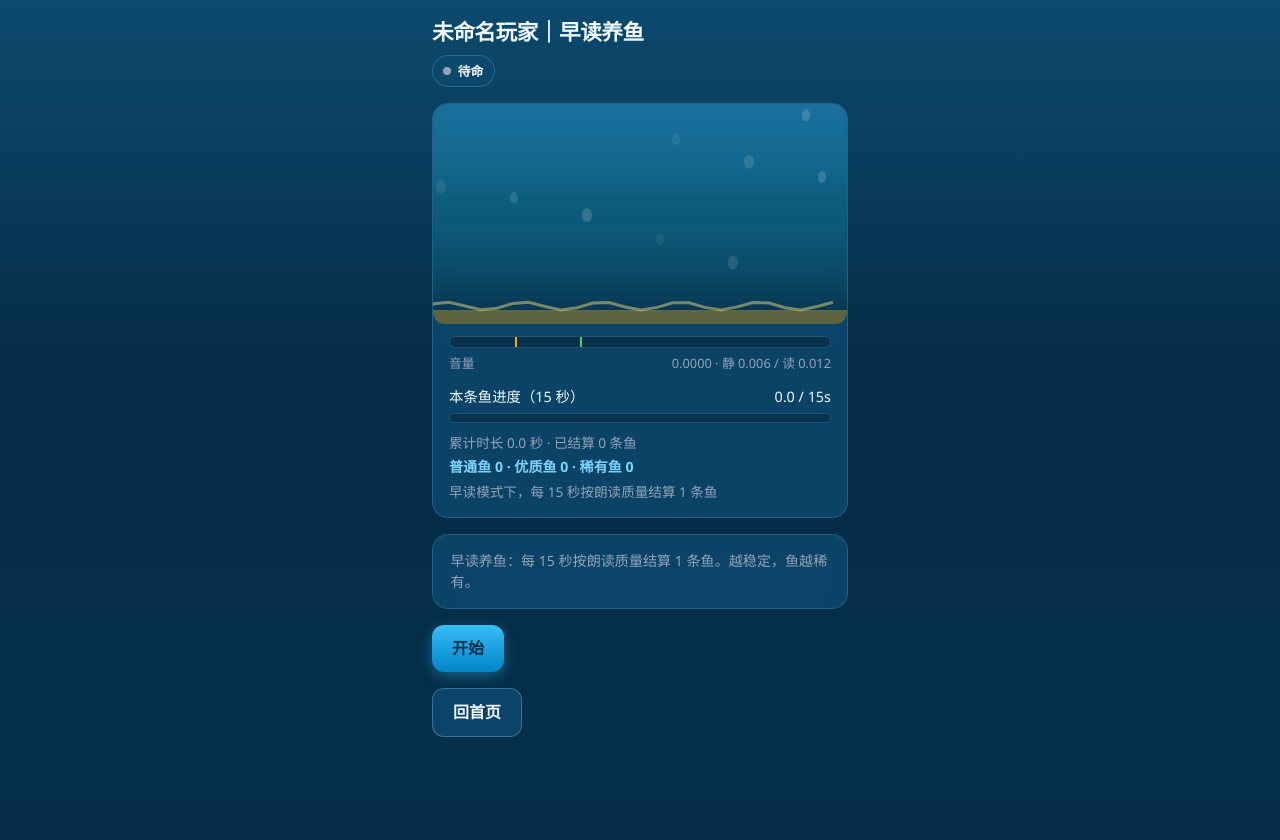
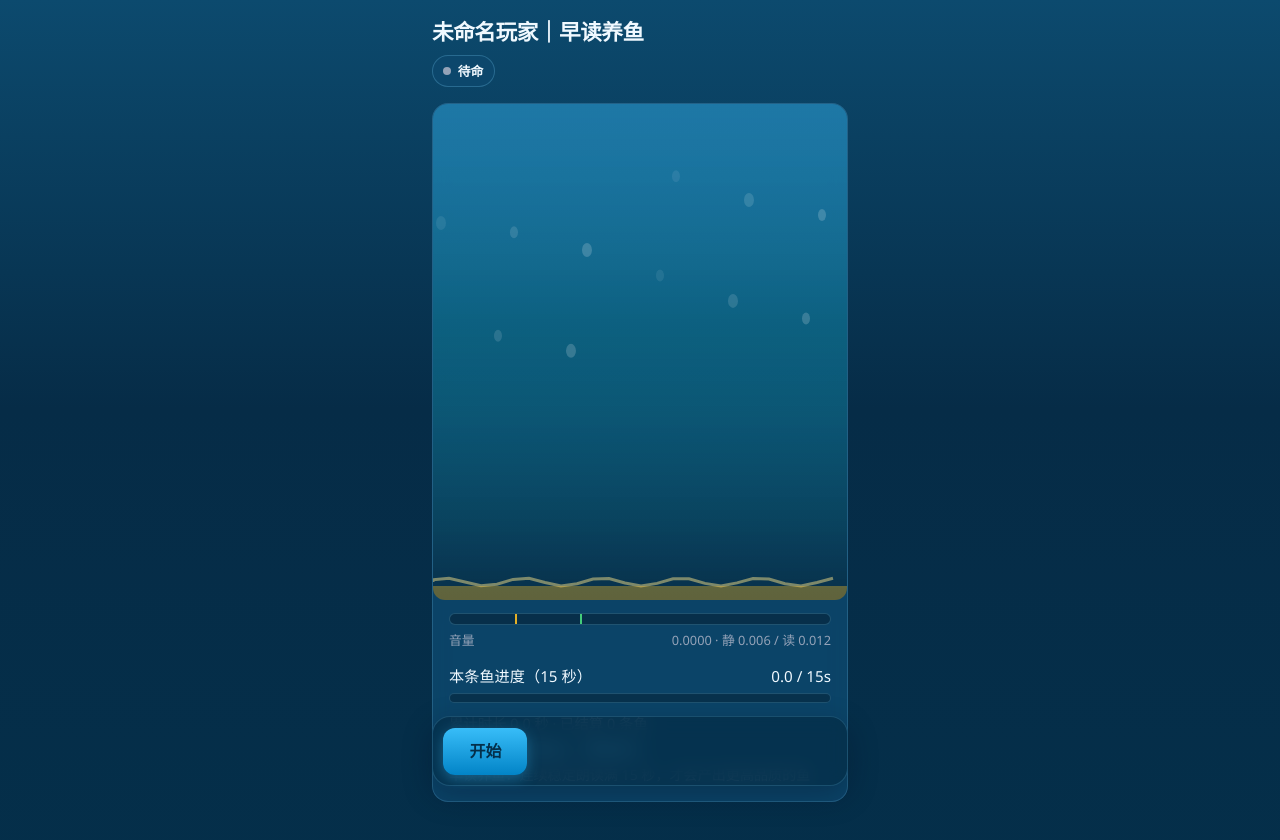
Before and after one commit to slk1061569042-lab/reading-fish-offline, a React (Vite) app: page /reading in a window 1280 px wide. Shown: the top 840 px of the page. Before the commit the page ends 800 px from the top, so only its background shows below. Built offline with nearby package versions, Linux system fonts and the light colour scheme.

Commit message:
feat: improve reading stage fullscreen and fish visuals

```diff
--- a/src/components/AquariumTank.tsx
+++ b/src/components/AquariumTank.tsx
@@ -1,4 +1,6 @@
 import { useEffect, useRef } from 'react'
+
+type FishTier = 'normal' | 'good' | 'rare'
 
 type Fish = {
   x: number
@@ -6,34 +8,77 @@ type Fish = {
   vx: number
   vy: number
   phase: number
-  hue: number
+  tier: FishTier
   w: number
   h: number
+  hue: number
+  glow: string
 }
 
-function makeFish(i: number, w: number, h: number): Fish {
+function makeFish(i: number, w: number, h: number, tier: FishTier): Fish {
+  if (tier === 'rare') {
+    return {
+      x: Math.random() * (w - 60) + 30,
+      y: Math.random() * (h * 0.5) + h * 0.12,
+      vx: (Math.random() * 0.32 + 0.12) * (Math.random() < 0.5 ? -1 : 1),
+      vy: (Math.random() - 0.5) * 0.18,
+      phase: Math.random() * Math.PI * 2,
+      tier,
+      w: 44 + (i % 2) * 4,
+      h: 22 + (i % 2) * 3,
+      hue: 46 + Math.random() * 10,
+      glow: 'rgba(253, 224, 71, 0.55)',
+    }
+  }
+
+  if (tier === 'good') {
+    return {
+      x: Math.random() * (w - 50) + 25,
+      y: Math.random() * (h * 0.54) + h * 0.12,
+      vx: (Math.random() * 0.4 + 0.16) * (Math.random() < 0.5 ? -1 : 1),
+      vy: (Math.random() - 0.5) * 0.22,
+      phase: Math.random() * Math.PI * 2,
+      tier,
+      w: 34 + (i % 3) * 3,
+      h: 18 + (i % 2) * 2,
+      hue: 186 + Math.random() * 16,
+      glow: 'rgba(34, 211, 238, 0.28)',
+    }
+  }
+
   return {
     x: Math.random() * (w - 40) + 20,
-    y: Math.random() * (h * 0.55) + h * 0.12,
-    vx: (Math.random() * 0.45 + 0.15) * (Math.random() < 0.5 ? -1 : 1),
-    vy: (Math.random() - 0.5) * 0.25,
+    y: Math.random() * (h * 0.58) + h * 0.14,
+    vx: (Math.random() * 0.45 + 0.18) * (Math.random() < 0.5 ? -1 : 1),
+    vy: (Math.random() - 0.5) * 0.24,
     phase: Math.random() * Math.PI * 2,
-    hue: 185 + (i % 5) * 14 + Math.random() * 10,
-    w: 26 + (i % 4) * 4,
-    h: 14 + (i % 3) * 2,
+    tier,
+    w: 24 + (i % 3) * 3,
+    h: 13 + (i % 2) * 2,
+    hue: 214 + Math.random() * 12,
+    glow: 'rgba(96, 165, 250, 0.12)',
   }
 }
 
 type Props = {
-  fishCount: number
+  fishCount?: number
+  normalCount?: number
+  goodCount?: number
+  rareCount?: number
   className?: string
+  full?: boolean
 }
 
-export function AquariumTank({ fishCount, className }: Props) {
+export function AquariumTank({ fishCount = 0, normalCount, goodCount, rareCount, className, full = false }: Props) {
   const canvasRef = useRef<HTMLCanvasElement>(null)
   const fishRef = useRef<Fish[]>([])
-  const targetRef = useRef(0)
-  targetRef.current = Math.max(0, Math.min(24, fishCount))
+  const countsRef = useRef({ normal: 0, good: 0, rare: 0 })
+
+  countsRef.current = {
+    normal: Math.max(0, Math.min(24, normalCount ?? fishCount)),
+    good: Math.max(0, Math.min(24, goodCount ?? 0)),
+    rare: Math.max(0, Math.min(24, rareCount ?? 0)),
+  }
 
   useEffect(() => {
     const canvas = canvasRef.current
@@ -58,6 +103,31 @@ export function AquariumTank({ fishCount, className }: Props) {
     let last = performance.now()
     let t = 0
 
+    const syncFishPool = (w: number, h: number) => {
+      const desired: Fish[] = []
+      const counts = countsRef.current
+      for (let i = 0; i < counts.rare; i++) desired.push(makeFish(i, w, h, 'rare'))
+      for (let i = 0; i < counts.good; i++) desired.push(makeFish(i, w, h, 'good'))
+      for (let i = 0; i < counts.normal; i++) desired.push(makeFish(i, w, h, 'normal'))
+
+      if (!fishRef.current.length || fishRef.current.length !== desired.length) {
+        fishRef.current = desired
+        return
+      }
+
+      const current = fishRef.current
+      let cursor = 0
+      for (const tier of ['rare', 'good', 'normal'] as FishTier[]) {
+        const targetCount = counts[tier]
+        for (let i = 0; i < targetCount; i++) {
+          const f = current[cursor]
+          if (!f || f.tier !== tier) current[cursor] = makeFish(i, w, h, tier)
+          cursor += 1
+        }
+      }
+      current.length = desired.length
+    }
+
     const draw = (now: number) => {
       const dt = Math.min(50, now - last) / 16.67
       last = now
@@ -65,35 +135,28 @@ export function AquariumTank({ fishCount, className }: Props) {
 
       const w = canvas.clientWidth
       const h = canvas.clientHeight
-      const target = targetRef.current
-
-      while (fishRef.current.length < target) {
-        fishRef.current.push(makeFish(fishRef.current.length, w, h))
-      }
-      while (fishRef.current.length > target) {
-        fishRef.current.pop()
-      }
+      syncFishPool(w, h)
 
       ctx.setTransform(dpr, 0, 0, dpr, 0, 0)
       ctx.clearRect(0, 0, w, h)
 
       const grd = ctx.createLinearGradient(0, 0, 0, h)
-      grd.addColorStop(0, 'rgba(56, 189, 248, 0.35)')
-      grd.addColorStop(0.45, 'rgba(14, 116, 144, 0.5)')
-      grd.addColorStop(1, 'rgba(8, 47, 73, 0.95)')
+      grd.addColorStop(0, 'rgba(56, 189, 248, 0.42)')
+      grd.addColorStop(0.45, 'rgba(14, 116, 144, 0.58)')
+      grd.addColorStop(1, 'rgba(8, 47, 73, 0.97)')
       ctx.fillStyle = grd
       ctx.fillRect(0, 0, w, h)
 
-      for (let i = 0; i < 10; i++) {
+      for (let i = 0; i < 12; i++) {
         const bx = ((i * 73 + t * 40) % (w + 40)) - 20
-        const by = (h * 0.15 + Math.sin(t + i) * 8 + i * 17) % (h * 0.75)
+        const by = (h * 0.14 + Math.sin(t + i) * 10 + i * 17) % (h * 0.78)
         ctx.beginPath()
-        ctx.fillStyle = `rgba(255,255,255,${0.08 + (i % 3) * 0.04})`
+        ctx.fillStyle = `rgba(255,255,255,${0.08 + (i % 3) * 0.05})`
         ctx.ellipse(bx, by, 4 + (i % 2), 6 + (i % 2), 0, 0, Math.PI * 2)
         ctx.fill()
       }
 
-      ctx.strokeStyle = 'rgba(253, 230, 138, 0.45)'
+      ctx.strokeStyle = 'rgba(253, 230, 138, 0.48)'
       ctx.lineWidth = 3
       ctx.beginPath()
       ctx.moveTo(0, h - 18)
@@ -102,13 +165,13 @@ export function AquariumTank({ fishCount, className }: Props) {
       }
       ctx.stroke()
 
-      ctx.fillStyle = 'rgba(251, 191, 36, 0.35)'
+      ctx.fillStyle = 'rgba(251, 191, 36, 0.36)'
       ctx.fillRect(0, h - 14, w, 14)
 
       for (const f of fishRef.current) {
-        f.phase += dt * 0.06
+        f.phase += dt * (f.tier === 'rare' ? 0.04 : 0.06)
         f.x += f.vx * dt
-        f.y += f.vy * dt + Math.sin(f.phase) * 0.15 * dt
+        f.y += f.vy * dt + Math.sin(f.phase) * (f.tier === 'rare' ? 0.1 : 0.15) * dt
 
         if (f.x < 16 || f.x > w - 16) {
           f.vx *= -1
@@ -124,22 +187,37 @@ export function AquariumTank({ fishCount, className }: Props) {
         ctx.translate(f.x, f.y)
         ctx.scale(flip, 1)
 
-        ctx.fillStyle = `hsl(${f.hue} 85% 58%)`
+        if (f.tier !== 'normal') {
+          ctx.shadowBlur = f.tier === 'rare' ? 18 : 10
+          ctx.shadowColor = f.glow
+        }
+
+        ctx.fillStyle = `hsl(${f.hue} 85% ${f.tier === 'rare' ? '62%' : f.tier === 'good' ? '60%' : '58%'})`
         ctx.beginPath()
         ctx.ellipse(0, 0, f.w * 0.5, f.h * 0.5, 0, 0, Math.PI * 2)
         ctx.fill()
 
-        ctx.fillStyle = `hsl(${f.hue} 70% 45%)`
+        ctx.fillStyle = `hsl(${f.hue} 78% ${f.tier === 'rare' ? '52%' : f.tier === 'good' ? '47%' : '45%'})`
         ctx.beginPath()
         ctx.moveTo(-f.w * 0.45, 0)
-        ctx.lineTo(-f.w * 0.95, -f.h * 0.35)
-        ctx.lineTo(-f.w * 0.95, f.h * 0.35)
+        ctx.lineTo(-f.w * 0.98, -f.h * 0.38)
+        ctx.lineTo(-f.w * 0.98, f.h * 0.38)
         ctx.closePath()
         ctx.fill()
 
+        if (f.tier === 'rare') {
+          ctx.fillStyle = 'rgba(255,255,255,0.9)'
+          ctx.beginPath()
+          ctx.moveTo(f.w * 0.05, -f.h * 0.55)
+          ctx.lineTo(f.w * 0.18, -f.h * 0.92)
+          ctx.lineTo(f.w * 0.32, -f.h * 0.5)
+          ctx.closePath()
+          ctx.fill()
+        }
+
         ctx.fillStyle = '#fff'
         ctx.beginPath()
-        ctx.arc(f.w * 0.2, -f.h * 0.12, 3.2, 0, Math.PI * 2)
+        ctx.arc(f.w * 0.2, -f.h * 0.12, f.tier === 'rare' ? 3.6 : 3.2, 0, Math.PI * 2)
         ctx.fill()
         ctx.fillStyle = '#0c4a6e'
         ctx.beginPath()
@@ -164,7 +242,12 @@ export function AquariumTank({ fishCount, className }: Props) {
       ref={canvasRef}
       className={className}
       aria-hidden
-      style={{ width: '100%', height: 'clamp(160px, 38vw, 220px)', display: 'block', borderRadius: 12 }}
+      style={{
+        width: '100%',
+        height: full ? 'min(62dvh, 560px)' : 'clamp(180px, 48vw, 300px)',
+        display: 'block',
+        borderRadius: 12,
+      }}
     />
   )
 }
--- a/src/index.css
+++ b/src/index.css
@@ -369,3 +369,30 @@ button.secondary {
   font-size: 0.88rem;
   line-height: 1.5;
 }
+
+.reading-stage-card {
+  min-height: calc(100dvh - 16rem);
+}
+
+.floating-actions {
+  position: sticky;
+  bottom: max(0.85rem, env(safe-area-inset-bottom));
+  z-index: 10;
+  display: flex;
+  gap: 0.5rem;
+  flex-wrap: wrap;
+  padding: 0.65rem;
+  border-radius: 18px;
+  background: rgba(4, 47, 74, 0.82);
+  border: 1px solid rgba(125, 211, 252, 0.18);
+  backdrop-filter: blur(10px);
+  box-shadow: 0 10px 30px rgba(2, 12, 27, 0.28);
+}
+
+.floating-actions a {
+  text-decoration: none;
+}
+
+.floating-actions button {
+  min-width: 5.25rem;
+}
--- a/src/pages/Reading.tsx
+++ b/src/pages/Reading.tsx
@@ -25,6 +25,7 @@ type FishCounts = {
 }
 
 const FISH_WINDOW_SECONDS = 15
+const RESET_BACKSTEP_SECONDS = 1.25
 const RARE_FISH_NAMES = ['晨光蝶尾', '静海流金', '银月纱鳍', '晚霞星鳞']
 
 function statusLabel(s: ReadingStatus): string {
@@ -51,15 +52,21 @@ function pickRareFishName(seed: number): string {
   return RARE_FISH_NAMES[idx]!
 }
 
-function qualityText(mode: GameMode, tier: FishTier) {
+function qualityText(mode: GameMode, tier: FishTier | null, broken: boolean) {
+  if (broken) {
+    return mode === 'study' ? '检测到声音超阈值，本条鱼进度已回退' : '检测到朗读掉线，本条鱼进度已回退'
+  }
+  if (!tier) {
+    return mode === 'study' ? '自习养鱼：连续安静满 15 秒，才会产出更高品质的鱼' : '早读养鱼：连续稳定朗读满 15 秒，才会产出更高品质的鱼'
+  }
   if (mode === 'study') {
-    if (tier === 'rare') return '本轮 15 秒非常安静，结算稀有鱼'
-    if (tier === 'good') return '本轮 15 秒较稳定，结算优质鱼'
-    return '本轮 15 秒有干扰，结算普通鱼'
+    if (tier === 'rare') return '本条鱼很安静，结算稀有鱼'
+    if (tier === 'good') return '本条鱼较稳定，结算优质鱼'
+    return '本条鱼有干扰，结算普通鱼'
   }
-  if (tier === 'rare') return '本轮 15 秒朗读很稳定，结算稀有鱼'
-  if (tier === 'good') return '本轮 15 秒朗读不错，结算优质鱼'
-  return '本轮 15 秒朗读较弱，结算普通鱼'
+  if (tier === 'rare') return '本条鱼朗读很稳，结算稀有鱼'
+  if (tier === 'good') return '本条鱼朗读不错，结算优质鱼'
+  return '本条鱼朗读一般，结算普通鱼'
 }
 
 function summarizeFish(counts: FishCounts) {
@@ -95,8 +102,7 @@ export function Reading() {
   const sessionPlayerRef = useRef('')
   const effectiveRef = useRef(0)
   const meterAccRef = useRef(0)
-  const windowAccRef = useRef(0)
-  const qualityAccRef = useRef(0)
+  const windowProgressRef = useRef(0)
   const fishCountsRef = useRef<FishCounts>({ normal: 0, good: 0, rare: 0 })
   const rareFishNameRef = useRef<string | null>(null)
 
@@ -108,6 +114,7 @@ export function Reading() {
   const [meterLevel, setMeterLevel] = useState(0)
   const [progressSeconds, setProgressSeconds] = useState(0)
   const [lastTier, setLastTier] = useState<FishTier | null>(null)
+  const [justBroken, setJustBroken] = useState(false)
 
   const cleanupMic = useCallback(() => {
     stopMicPipeline(pipelineRef.current)
@@ -121,8 +128,7 @@ export function Reading() {
   const resetCounters = () => {
     effectiveRef.current = 0
     meterAccRef.current = 0
-    windowAccRef.current = 0
-    qualityAccRef.current = 0
+    windowProgressRef.current = 0
     fishCountsRef.current = { normal: 0, good: 0, rare: 0 }
     rareFishNameRef.current = null
     setEffectiveSeconds(0)
@@ -130,6 +136,7 @@ export function Reading() {
     setMeterLevel(0)
     setProgressSeconds(0)
     setLastTier(null)
+    setJustBroken(false)
   }
 
   const startReading = useCallback(async () => {
@@ -180,41 +187,50 @@ export function Reading() {
 
     const mode = sessionModeRef.current
     const settings = settingsRef.current
-    const isStudyGood = voice.smoothed <= settings.quietThreshold
-    const isReadGood = voice.isActive
-    const goodNow = mode === 'study' ? isStudyGood : isReadGood
+    const goodNow = mode === 'study' ? voice.smoothed <= settings.quietThreshold : voice.isActive
 
     setUiStatus(goodNow ? 'active' : 'quiet')
+    setJustBroken(false)
 
     const nextEffective = effectiveRef.current + dtMs / 1000
     effectiveRef.current = nextEffective
     setEffectiveSeconds(nextEffective)
 
-    windowAccRef.current += dtMs / 1000
-    if (goodNow) qualityAccRef.current += dtMs / 1000
-    setProgressSeconds(Math.min(FISH_WINDOW_SECONDS, windowAccRef.current))
+    if (goodNow) {
+      windowProgressRef.current += dtMs / 1000
+    } else {
+      const next = Math.max(0, windowProgressRef.current - dtMs / 1000 - RESET_BACKSTEP_SECONDS * (dtMs / 1000))
+      if (next !== windowProgressRef.current) setJustBroken(true)
+      windowProgressRef.current = next
+    }
 
-    while (windowAccRef.current >= FISH_WINDOW_SECONDS) {
-      const qualityRatio = qualityAccRef.current / FISH_WINDOW_SECONDS
-      let tier: FishTier = 'normal'
-      if (qualityRatio >= 0.9) tier = 'rare'
-      else if (qualityRatio >= 0.6) tier = 'good'
+    setProgressSeconds(Math.min(FISH_WINDOW_SECONDS, windowProgressRef.current))
+
+    while (windowProgressRef.current >= FISH_WINDOW_SECONDS) {
+      const overshoot = windowProgressRef.current - FISH_WINDOW_SECONDS
+      const qualityRatio = goodNow ? 1 : 0
+      let tier: FishTier = 'good'
+      if (qualityRatio >= 0.95) tier = 'rare'
+      else if (qualityRatio >= 0.7) tier = 'good'
+      else tier = 'normal'
+
+      if (!goodNow) tier = 'normal'
+      if (mode === 'study' && voice.smoothed <= settings.quietThreshold * 0.72) tier = 'rare'
+      if (mode === 'positive' && voice.smoothed >= settings.activeThreshold * 1.2) tier = 'rare'
 
       fishCountsRef.current = {
         ...fishCountsRef.current,
         [tier]: fishCountsRef.current[tier] + 1,
       }
+
       if (tier === 'rare' && !rareFishNameRef.current) {
         rareFishNameRef.current = pickRareFishName(nextEffective)
       }
 
       setLastTier(tier)
-      const total = summarizeFish(fishCountsRef.current)
-      setDisplayFish(Math.min(24, total))
-
-      windowAccRef.current -= FISH_WINDOW_SECONDS
-      qualityAccRef.current = Math.max(0, qualityAccRef.current - FISH_WINDOW_SECONDS)
-      setProgressSeconds(windowAccRef.current)
+      setDisplayFish(Math.min(24, summarizeFish(fishCountsRef.current)))
+      windowProgressRef.current = Math.max(0, overshoot)
+      setProgressSeconds(windowProgressRef.current)
     }
   }, loopOn)
 
@@ -256,9 +272,7 @@ export function Reading() {
 
   const progressPct = Math.min(100, (progressSeconds / FISH_WINDOW_SECONDS) * 100)
   const fishCounts = fishCountsRef.current
-  const subtitle = lastTier ? qualityText(sessionMode, lastTier) : sessionMode === 'study'
-    ? '自习模式下，每 15 秒按安静质量结算 1 条鱼'
-    : '早读模式下，每 15 秒按朗读质量结算 1 条鱼'
+  const subtitle = qualityText(sessionMode, lastTier, justBroken)
 
   return (
     <>
@@ -272,49 +286,43 @@ export function Reading() {
 
       {errorMessage && <p style={{ color: 'var(--danger)', margin: 0, fontSize: '0.9rem' }}>{errorMessage}</p>}
 
-      <div className="card" style={{ padding: 0, overflow: 'hidden' }}>
-        <AquariumTank fishCount={Math.min(24, displayFish)} />
-        <div style={{ padding: '0.75rem 1rem 1rem' }}>
+      <div className="card reading-stage-card" style={{ padding: 0, overflow: 'hidden' }}>
+        <AquariumTank
+          full
+          normalCount={fishCounts.normal}
+          goodCount={fishCounts.good}
+          rareCount={fishCounts.rare}
+        />
+        <div style={{ padding: '0.8rem 1rem 1rem' }}>
           <VolumeMeter level={meterLevel} activeThreshold={settingsRef.current.activeThreshold} quietThreshold={settingsRef.current.quietThreshold} />
-          <div style={{ display: 'flex', justifyContent: 'space-between', fontSize: '0.9rem', margin: '0.85rem 0 0.35rem' }}>
+          <div style={{ display: 'flex', justifyContent: 'space-between', fontSize: '0.95rem', margin: '0.95rem 0 0.35rem' }}>
             <span>本条鱼进度（15 秒）</span>
             <span>{progressSeconds.toFixed(1)} / 15s</span>
           </div>
           <div className="progress-wrap" role="progressbar" aria-valuenow={progressPct} aria-valuemin={0} aria-valuemax={100}>
             <div className="progress-bar" style={{ width: `${progressPct}%` }} />
           </div>
-          <p style={{ margin: '0.65rem 0 0', color: 'var(--muted)', fontSize: '0.85rem' }}>
+          <p style={{ margin: '0.7rem 0 0', color: 'var(--muted)', fontSize: '0.9rem' }}>
             累计时长 {effectiveSeconds.toFixed(1)} 秒 · 已结算 {displayFish} 条鱼
           </p>
-          <p style={{ margin: '0.25rem 0 0', color: 'var(--accent-soft)', fontSize: '0.88rem', fontWeight: 600 }}>
+          <p style={{ margin: '0.25rem 0 0', color: 'var(--accent-soft)', fontSize: '0.92rem', fontWeight: 700 }}>
             普通鱼 {fishCounts.normal} · 优质鱼 {fishCounts.good} · 稀有鱼 {fishCounts.rare}
           </p>
-          <p style={{ margin: '0.25rem 0 0', color: 'var(--muted)', fontSize: '0.85rem' }}>{subtitle}</p>
+          <p style={{ margin: '0.3rem 0 0', color: justBroken ? 'var(--warn)' : 'var(--muted)', fontSize: '0.88rem' }}>{subtitle}</p>
         </div>
       </div>
 
-      <div className="card">
-        <p style={{ margin: 0, fontSize: '0.88rem', color: 'var(--muted)' }}>
-          {sessionMode === 'study'
-            ? '自习养鱼：每 15 秒按安静质量结算 1 条鱼。越安静，鱼越稀有。'
-            : '早读养鱼：每 15 秒按朗读质量结算 1 条鱼。越稳定，鱼越稀有。'}
-        </p>
-      </div>
-
-      <div style={{ display: 'flex', flexWrap: 'wrap', gap: '0.5rem' }}>
+      <div className="floating-actions">
         {uiStatus === 'idle' || uiStatus === 'error' ? (
-          <button type="button" onClick={startReading}>{uiStatus === 'error' ? '重试麦克风' : '开始'}</button>
+          <button type="button" onClick={startReading}>{uiStatus === 'error' ? '重试' : '开始'}</button>
         ) : (
           <>
-            <button type="button" className="secondary" onClick={endSession}>结束并查看结果</button>
+            <button type="button" onClick={endSession}>结束</button>
             <button type="button" className="secondary" onClick={resetLocal}>重置</button>
+            <Link to="/"><button type="button" className="secondary">首页</button></Link>
           </>
         )}
       </div>
-
-      <Link to="/">
-        <button type="button" className="secondary">回首页</button>
-      </Link>
     </>
   )
 }
```
